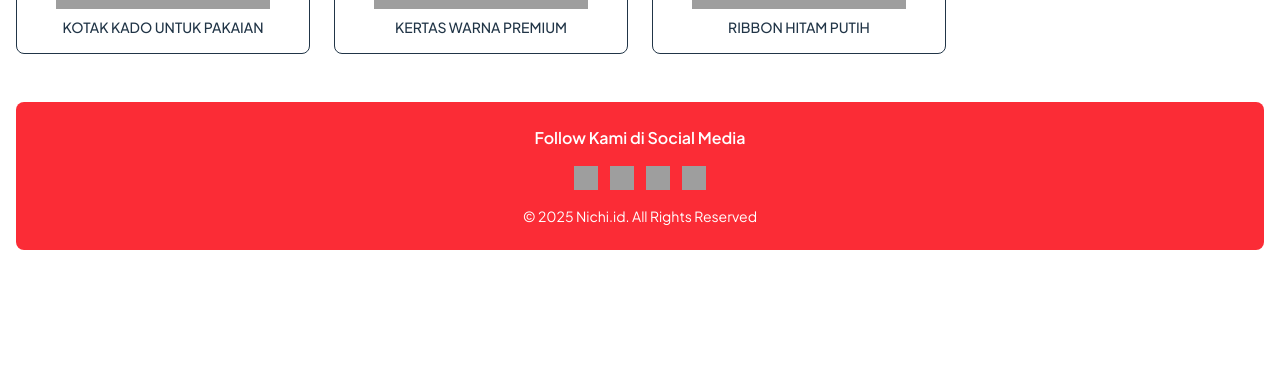
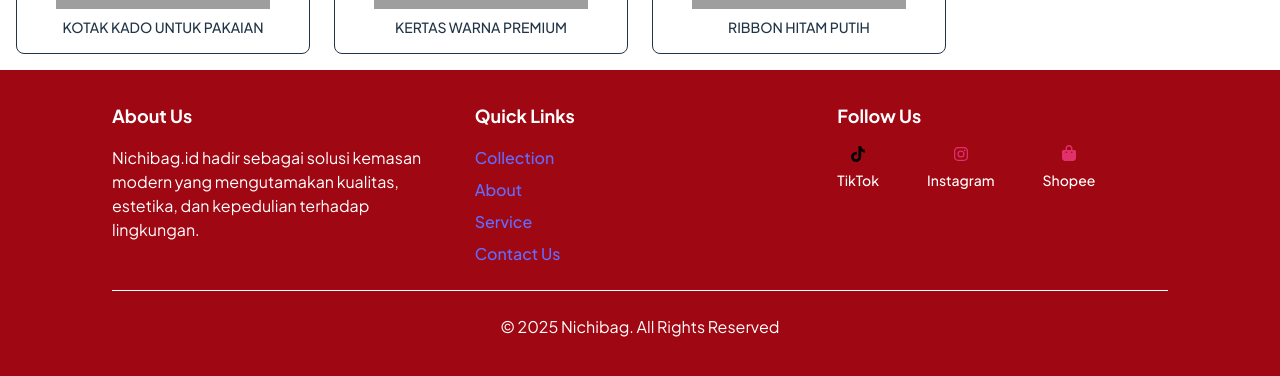
Before and after one commit to Andhika151003/Landing-Page_Nichibag, a React (Vite) app: page /product/1 in a window 1280 px wide. Shown: the part 816-1192 px from the top of the page. Before the commit the page ends 1082 px from the top, so only its background shows below. Built offline with nearby package versions, Linux system fonts and the light colour scheme; grey boxes are pictures that could not be loaded.

Commit message:
update footer

```diff
--- a/index.html
+++ b/index.html
@@ -18,5 +18,6 @@
   <body>
     <div id="root"></div>
     <script type="module" src="/src/main.jsx"></script>
+    <script src="https://kit.fontawesome.com/cfcba85111.js" crossorigin="anonymous"></script>
   </body>
 </html>
--- a/package.json
+++ b/package.json
@@ -10,6 +10,11 @@
     "preview": "vite preview"
   },
   "dependencies": {
+    "@fortawesome/fontawesome-svg-core": "^7.0.0",
+    "@fortawesome/free-brands-svg-icons": "^7.0.0",
+    "@fortawesome/free-regular-svg-icons": "^7.0.0",
+    "@fortawesome/free-solid-svg-icons": "^7.0.0",
+    "@fortawesome/react-fontawesome": "^0.2.3",
     "@tailwindcss/vite": "^4.1.11",
     "axios": "^1.11.0",
     "express": "^5.1.0",
--- a/src/Routes/AppRouter.jsx
+++ b/src/Routes/AppRouter.jsx
@@ -1,6 +1,6 @@
 import React from "react";
 import { BrowserRouter as Router, Routes, Route, useLocation } from "react-router-dom";
-import Navbar from "../frontend/navbar.jsx";
+import Navbar from "../frontend/Navbar.jsx";
 import Home from "../frontend/home.jsx";
 import About from "../frontend/about.jsx";
 import Services from "../frontend/Services.jsx";
@@ -13,6 +13,7 @@ import KelolaKoleksi from "../Admin-frontend/KelolaKoleksi.jsx";
 import KelolaProduk from "../Admin-frontend/Product.jsx";
 import AboutAdmin from "../Admin-frontend/AboutAdmin.jsx";
 import ManageServices from "../Admin-frontend/ManageServices.jsx";
+import Footer from "../frontend/Footer.jsx";
 
 const AppContent = () => {
   const location = useLocation();
@@ -29,6 +30,7 @@ const AppContent = () => {
 
   // Cek apakah path sekarang ada di daftar adminPaths
   const hideNavbar = adminPaths.includes(location.pathname);
+  const hideFooter = adminPaths.includes(location.pathname);
 
   return (
     <>
@@ -52,6 +54,8 @@ const AppContent = () => {
 
         {/* Halaman Not Found */}
       </Routes>
+        {/*Footer*/}
+      {!hideFooter && <Footer />}
     </>
   );
 };
--- /dev/null
+++ b/src/frontend/Footer.jsx
@@ -0,0 +1,86 @@
+import React from "react";
+import { FontAwesomeIcon } from "@fortawesome/react-fontawesome";
+import { faInstagram, faTiktok } from "@fortawesome/free-brands-svg-icons";
+import { faBagShopping } from "@fortawesome/free-solid-svg-icons";
+
+const menuItems = [
+  { name: "Collection", path: "/" },
+  { name: "About", path: "/about" },
+  { name: "Service", path: "/services" },
+  { name: "Contact Us", path: "/contact" },
+];
+
+const Footer = () => {
+  return (
+    <footer className="bg-red-800 px-4 md:px-16 lg:px-28 py-8 w-full bottom-0 left-0">
+      <div className="grid grid-cols-1 md:grid-cols-3 gap-8">
+        {/* About Us */}
+        <div>
+          <h2 className="text-lg font-bold mb-4 text-white">About Us</h2>
+          <p className="text-white">
+            Nichibag.id hadir sebagai solusi kemasan modern yang mengutamakan
+            kualitas, estetika, dan kepedulian terhadap lingkungan.
+          </p>
+        </div>
+
+        {/* Quick Links */}
+        <div>
+          <h2 className="text-lg font-bold mb-4 text-white">Quick Links</h2>
+          <ul className="space-y-2">
+            {menuItems.map((item, index) => (
+              <li key={index}>
+                <a href={item.path} className="hover:underline text-gray-300">
+                  {item.name}
+                </a>
+              </li>
+            ))}
+          </ul>
+        </div>
+
+        {/* Follow Us */}
+        <div className="flex flex-col items-start">
+          <h2 className="text-lg font-bold mb-4 text-white">Follow Us</h2>
+          <ul className="flex justify-center space-x-12">
+            <li className="flex flex-col items-center justify-center">
+              <a href="#" className="flex flex-col items-center justify-center">
+                <FontAwesomeIcon
+                  icon={faTiktok}
+                  className="w-12 h-12 mb-2"
+                  style={{ color: "#010101" }}
+                />
+                <span className="text-white text-sm">TikTok</span>
+              </a>
+            </li>
+            <li className="flex flex-col items-center justify-center">
+              <a href="#" className="flex flex-col items-center justify-center">
+                <FontAwesomeIcon
+                  icon={faInstagram}
+                  className="w-12 h-12 mb-2"
+                  style={{ color: "#E1306C" }}
+                />
+                <span className="text-white text-sm">Instagram</span>
+              </a>
+            </li>
+            <li className="flex flex-col items-center justify-center">
+              <a href="#" className="flex flex-col items-center justify-center">
+                <FontAwesomeIcon
+                  icon={faBagShopping}
+                  className="w-12 h-12 mb-2"
+                  style={{ color: "#E1306C" }}
+                />
+                <span className="text-white text-sm">Shopee</span>
+              </a>
+            </li>
+          </ul>
+        </div>
+      </div>
+
+      {/* Footer Bottom */}
+      <div className="border-t border-white p-4 text-white text-center mt-6 pt-6">
+        <p>© 2025 Nichibag. All Rights Reserved</p>
+      </div>
+    </footer>
+  );
+};
+
+export default Footer;
--- a/src/frontend/Katalog.jsx
+++ b/src/frontend/Katalog.jsx
@@ -66,18 +66,6 @@ const Katalog = () => {
           </Link>
         ))}
       </div>
-
-      {/* Footer */}
-      <div className="bg-red-500 text-white p-6 text-center mt-10">
-        <p className="mb-4 font-semibold text-sm sm:text-base">Follow Kami di Social Media</p>
-        <div className="flex justify-center gap-3 flex-wrap">
-          <a href="#"><img src="https://upload.wikimedia.org/wikipedia/commons/4/44/Facebook_Logo.png" alt="Facebook" className="w-6 h-6" /></a>
-          <a href="#"><img src="https://upload.wikimedia.org/wikipedia/commons/a/a5/Instagram_icon.png" alt="Instagram" className="w-6 h-6" /></a>
-          <a href="#"><img src="https://www.logo.wine/a/logo/TikTok/TikTok-Logomark%26Wordmark-Vertical-Logo.wine.svg" alt="Tiktok" className="w-6 h-6" /></a>
-          <a href="#"><img src="https://upload.wikimedia.org/wikipedia/commons/6/6b/WhatsApp.svg" alt="WhatsApp" className="w-6 h-6" /></a>
-        </div>
-        <p className="mt-4 text-xs sm:text-sm">© 2025 Nichi.id. All Rights Reserved</p>
-      </div>
     </div>
   );
 };
--- a/src/frontend/ProdukDetail.jsx
+++ b/src/frontend/ProdukDetail.jsx
@@ -100,42 +100,6 @@ const ProductDetail = () => {
             ))}
         </div>
       </div>
-
-      {/* Footer */}
-      <div className="bg-red-500 text-white p-6 text-center mt-12 rounded-lg">
-        <p className="mb-4 font-semibold">Follow Kami di Social Media</p>
-        <div className="flex justify-center gap-3">
-          <a href="#">
-            <img
-              src="https://upload.wikimedia.org/wikipedia/commons/4/44/Facebook_Logo.png"
-              alt="Facebook"
-              className="w-6 h-6"
-            />
-          </a>
-          <a href="#">
-            <img
-              src="https://upload.wikimedia.org/wikipedia/commons/a/a5/Instagram_icon.png"
-              alt="Instagram"
-              className="w-6 h-6"
-            />
-          </a>
-          <a href="#">
-            <img
-              src="https://www.logo.wine/a/logo/TikTok/TikTok-Logomark%26Wordmark-Vertical-Logo.wine.svg"
-              alt="Tiktok"
-              className="w-6 h-6"
-            />
-          </a>
-          <a href="#">
-            <img
-              src="https://upload.wikimedia.org/wikipedia/commons/6/6b/WhatsApp.svg"
-              alt="WhatsApp"
-              className="w-6 h-6"
-            />
-          </a>
-        </div>
-        <p className="mt-4 text-sm">© 2025 Nichi.id. All Rights Reserved</p>
-      </div>
     </div>
   );
 };
--- a/src/frontend/contact.jsx
+++ b/src/frontend/contact.jsx
@@ -3,33 +3,37 @@ import { Mail, Phone, MapPin } from "lucide-react";
 import { motion as Motion } from "framer-motion";
 
 const fadeUp = {
-  hidden: { opacity: 0, y: 40 },
-  visible: (i = 1) => ({
+  hidden: { opacity: 0, y: 30 },
+  visible: {
     opacity: 1,
     y: 0,
     transition: {
-      delay: i * 0.2,
-      duration: 0.2,
+      duration: 0.6,
       ease: "easeOut",
     },
-  }),
+  },
 };
 
 const ContactUs = () => {
   return (
-    <section className="min-h-screen w-full bg-white text-gray-800 py-20 px-4 md:px-8" id="contact">
+    <section
+      className="min-h-screen w-full bg-[#F9F6EE] text-gray-800 px-4 md:px-8 flex items-center justify-center"
+      id="contact"
+    >
       <div className="max-w-7xl mx-auto grid md:grid-cols-2 gap-16 items-center">
         {/* Left Side */}
         <Motion.div
           variants={fadeUp}
           initial="hidden"
-          whileInView="visible"
-          viewport={{ once: true, amount: 0.3 }}
+          animate="visible"
           className="space-y-6"
         >
-          <h2 className="text-4xl md:text-5xl font-bold text-maroon">Hubungi Kami</h2>
+          <h2 className="text-4xl md:text-5xl font-bold text-maroon">
+            Hubungi Kami
+          </h2>
           <p className="text-gray-600 text-lg">
-            Kami siap membantu Anda! Silakan isi formulir atau hubungi kontak di bawah ini.
+            Kami siap membantu Anda! Silakan isi formulir atau hubungi kontak di
+            bawah ini.
           </p>
 
           <div className="space-y-4 text-base">
@@ -52,38 +56,37 @@ const ContactUs = () => {
         <Motion.form
           variants={fadeUp}
           initial="hidden"
-          whileInView="visible"
-          viewport={{ once: true, amount: 0.3 }}
-          className="bg-gray-100 p-8 rounded-xl shadow-lg space-y-6 w-full"
+          animate="visible"
+          className="bg-red-800 text-white p-8 rounded-xl shadow-lg space-y-6 w-full"
         >
           <div className="grid grid-cols-1 md:grid-cols-2 gap-4">
             <input
               type="text"
               placeholder="Nama Depan"
-              className="px-4 py-3 rounded-md border border-gray-300 focus:outline-none focus:ring-2 focus:ring-maroon w-full"
+              className="px-4 py-3 rounded-md border border-gray-500 bg-red-800 text-white placeholder-gray-200 focus:outline-none focus:ring-2 focus:ring-maroon w-full"
               required
             />
             <input
               type="text"
               placeholder="Nama Belakang"
-              className="px-4 py-3 rounded-md border border-gray-300 focus:outline-none focus:ring-2 focus:ring-maroon w-full"
+              className="px-4 py-3 rounded-md border border-gray-500 bg-red-800 text-white placeholder-gray-200 focus:outline-none focus:ring-2 focus:ring-maroon w-full"
             />
           </div>
           <input
             type="email"
             placeholder="Email"
-            className="w-full px-4 py-3 rounded-md border border-gray-300 focus:outline-none focus:ring-2 focus:ring-maroon"
+            className="w-full px-4 py-3 rounded-md border border-gray-500 bg-red-800 text-white placeholder-gray-200 focus:outline-none focus:ring-2 focus:ring-maroon"
             required
           />
           <textarea
             rows="5"
             placeholder="Pesan Anda"
-            className="w-full px-4 py-3 rounded-md border border-gray-300 focus:outline-none focus:ring-2 focus:ring-maroon"
+            className="w-full px-4 py-3 rounded-md border border-gray-500 bg-red-800 text-white placeholder-gray-200 focus:outline-none focus:ring-2 focus:ring-maroon"
             required
           ></textarea>
           <button
             type="submit"
-            className="w-full bg-maroon text-white py-3 rounded-md font-semibold hover:bg-maroon/90 transition"
+            className="w-full bg-maroon text-red-700 py-3 rounded-md font-semibold hover:bg-maroon/90 transition"
           >
             Kirim Pesan
           </button>
--- a/src/frontend/home.jsx
+++ b/src/frontend/home.jsx
@@ -260,14 +260,13 @@ const Home = () => {
         <Product />
       </div>
 
-      <div>
+      <div className="bg-[#F9F6EE]">
         <HeroSection />
       </div>
 
-      <div>
+      <div className="bg-[#F9F6EE]">
         <Category />
       </div>
-
     </div>
   );
 };
```
Also changed, not shown: src/frontend/Services.jsx (+2 -41 lines), src/frontend/about.jsx (+6 -6 lines), src/assets/Shopee1.png (added), 1 other file (tests, documents, lock files or other folders).
